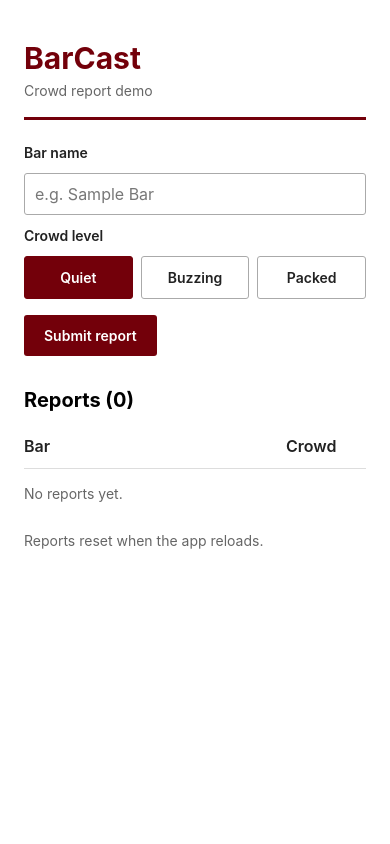
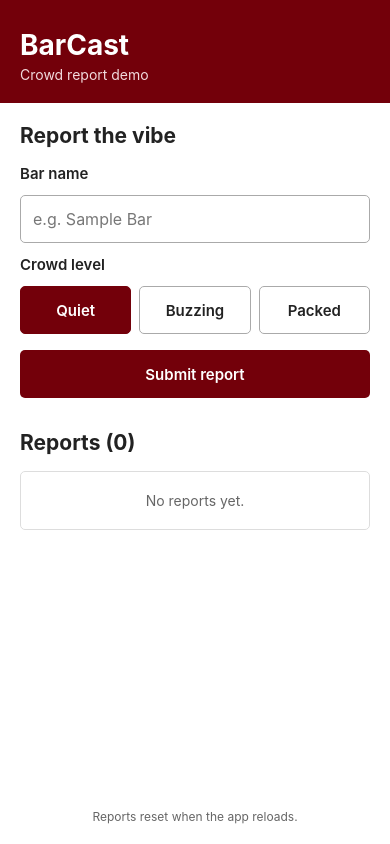
Before and after one commit to Cwingo/barcast-research, a React Native app: screen / in a window 390 px wide. Built offline with nearby package versions, Linux system fonts and the light colour scheme.

Commit message:
Update layout

```diff
--- a/App.js
+++ b/App.js
@@ -19,11 +19,14 @@ export default function App() {
   }
 
   return (
-    <ScrollView style={styles.screen} contentContainerStyle={styles.page} keyboardShouldPersistTaps="handled">
+    <View style={styles.background}>
+      <View style={styles.screen}>
         <View style={styles.header}>
           <Text style={styles.title}>BarCast</Text>
-        <Text style={styles.muted}>Crowd report demo</Text>
+          <Text style={styles.subtitle}>Crowd report demo</Text>
         </View>
+        <ScrollView contentContainerStyle={styles.page} keyboardShouldPersistTaps="handled">
+          <Text style={styles.heading}>Report the vibe</Text>
           <View style={styles.form}>
             <Text style={styles.label}>Bar name</Text>
             <TextInput
@@ -56,10 +59,6 @@ export default function App() {
           </View>
           <Text style={styles.heading}>Reports ({reports.length})</Text>
           <View>
-        <View style={styles.reportRow}>
-          <Text style={[styles.barName, styles.label]}>Bar</Text>
-          <Text style={[styles.crowd, styles.label]}>Crowd</Text>
-        </View>
             {reports.length === 0 && <Text style={styles.empty}>No reports yet.</Text>}
             {reports.map((report, index) => (
               <View key={index} style={styles.reportRow}>
@@ -68,29 +67,33 @@ export default function App() {
               </View>
             ))}
           </View>
-      <Text style={styles.muted}>Reports reset when the app reloads.</Text>
+          <Text style={styles.footer}>Reports reset when the app reloads.</Text>
         </ScrollView>
+      </View>
+    </View>
   );
 }
 
 const styles = StyleSheet.create({
-  screen: { backgroundColor: 'white' },
-  page: { padding: 24, paddingTop: 40, gap: 12, maxWidth: 600, width: '100%', alignSelf: 'center' },
-  header: { gap: 4, borderBottomWidth: 3, borderBottomColor: '#73000a', paddingBottom: 16, marginBottom: 12 },
-  title: { fontSize: 30, fontWeight: 'bold', color: '#73000a' },
-  heading: { fontSize: 20, fontWeight: 'bold', marginTop: 20 },
-  muted: { color: '#666', lineHeight: 21 },
-  form: { gap: 12 },
-  label: { fontWeight: '600', color: '#222' },
-  input: { borderWidth: 1, borderColor: '#aaa', borderRadius: 3, padding: 10, fontSize: 16 },
+  background: { flex: 1, backgroundColor: '#e8e8e8' },
+  screen: { flex: 1, backgroundColor: 'white', maxWidth: 420, width: '100%', alignSelf: 'center' },
+  header: { backgroundColor: '#73000a', padding: 20, paddingTop: 28, gap: 4 },
+  title: { fontSize: 28, fontWeight: 'bold', color: 'white' },
+  subtitle: { color: '#f2dadd', fontSize: 14 },
+  page: { flexGrow: 1, padding: 20, gap: 16 },
+  heading: { fontSize: 21, fontWeight: 'bold', color: '#222' },
+  form: { gap: 12, marginBottom: 16 },
+  label: { fontSize: 15, fontWeight: '600', color: '#222' },
+  input: { borderWidth: 1, borderColor: '#aaa', borderRadius: 5, padding: 12, minHeight: 48, fontSize: 16, color: '#222' },
   row: { flexDirection: 'row', alignItems: 'center', gap: 8 },
-  option: { flex: 1, alignItems: 'center', paddingVertical: 12, borderRadius: 3, borderWidth: 1, borderColor: '#aaa' },
+  option: { flex: 1, alignItems: 'center', justifyContent: 'center', minHeight: 48, borderRadius: 5, borderWidth: 1, borderColor: '#aaa' },
   selected: { backgroundColor: '#73000a', borderColor: '#73000a' },
-  submit: { backgroundColor: '#73000a', padding: 12, paddingHorizontal: 20, borderRadius: 3, alignSelf: 'flex-start', marginTop: 4 },
-  buttonText: { color: 'white', fontWeight: '600' },
+  submit: { backgroundColor: '#73000a', minHeight: 48, borderRadius: 5, alignItems: 'center', justifyContent: 'center', marginTop: 4 },
+  buttonText: { color: 'white', fontSize: 15, fontWeight: '600' },
   error: { color: '#b42318' },
-  reportRow: { flexDirection: 'row', gap: 16, paddingVertical: 12, borderBottomWidth: 1, borderBottomColor: '#ddd' },
-  barName: { flex: 1, fontSize: 16 },
-  crowd: { width: 80, fontSize: 16 },
-  empty: { color: '#666', paddingVertical: 16 },
+  reportRow: { flexDirection: 'row', alignItems: 'center', gap: 12, paddingVertical: 16, borderBottomWidth: 1, borderBottomColor: '#ddd' },
+  barName: { flex: 1, fontSize: 16, color: '#222' },
+  crowd: { fontSize: 14, color: '#73000a', backgroundColor: '#f7edef', padding: 8, borderRadius: 5 },
+  empty: { color: '#666', paddingVertical: 20, textAlign: 'center', borderWidth: 1, borderColor: '#ddd', borderRadius: 5 },
+  footer: { color: '#666', fontSize: 12, textAlign: 'center', marginTop: 'auto', paddingTop: 24 },
 });
```
Lines whose indentation alone changed are shown as unchanged.
